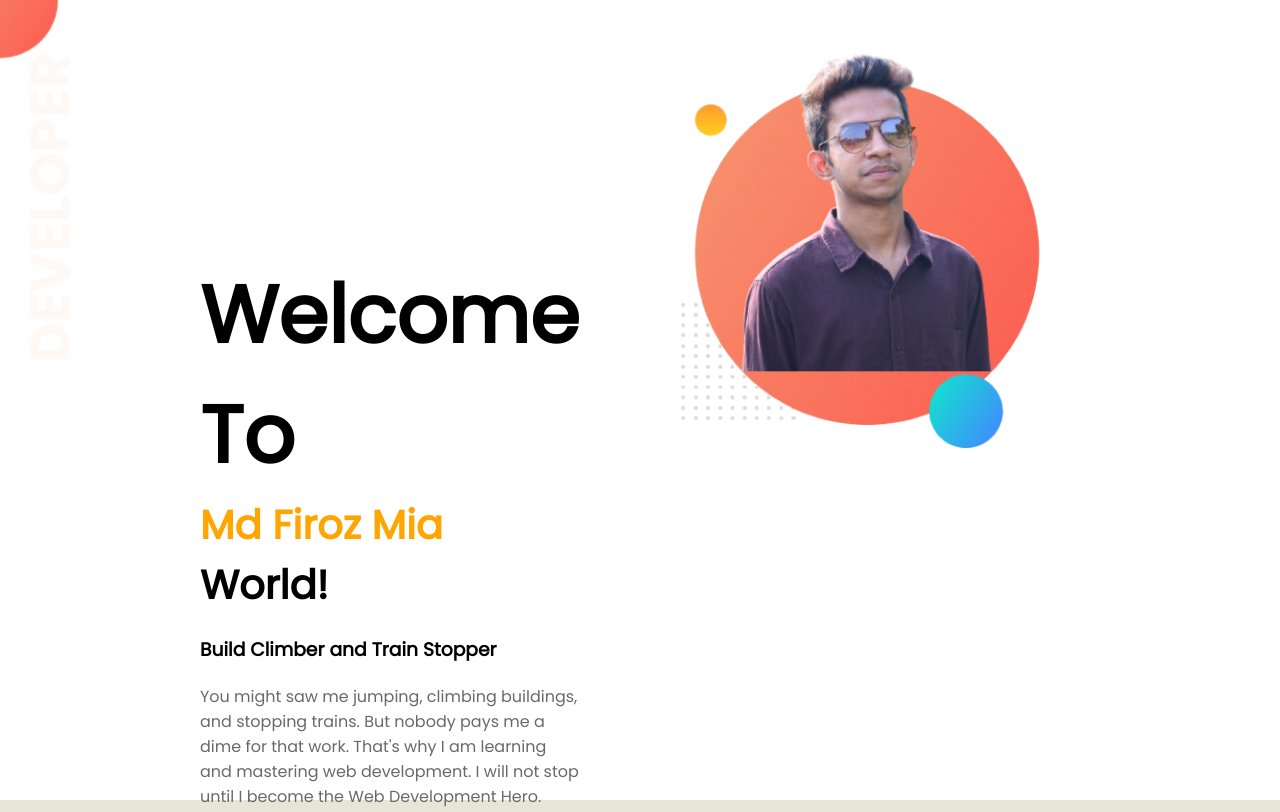
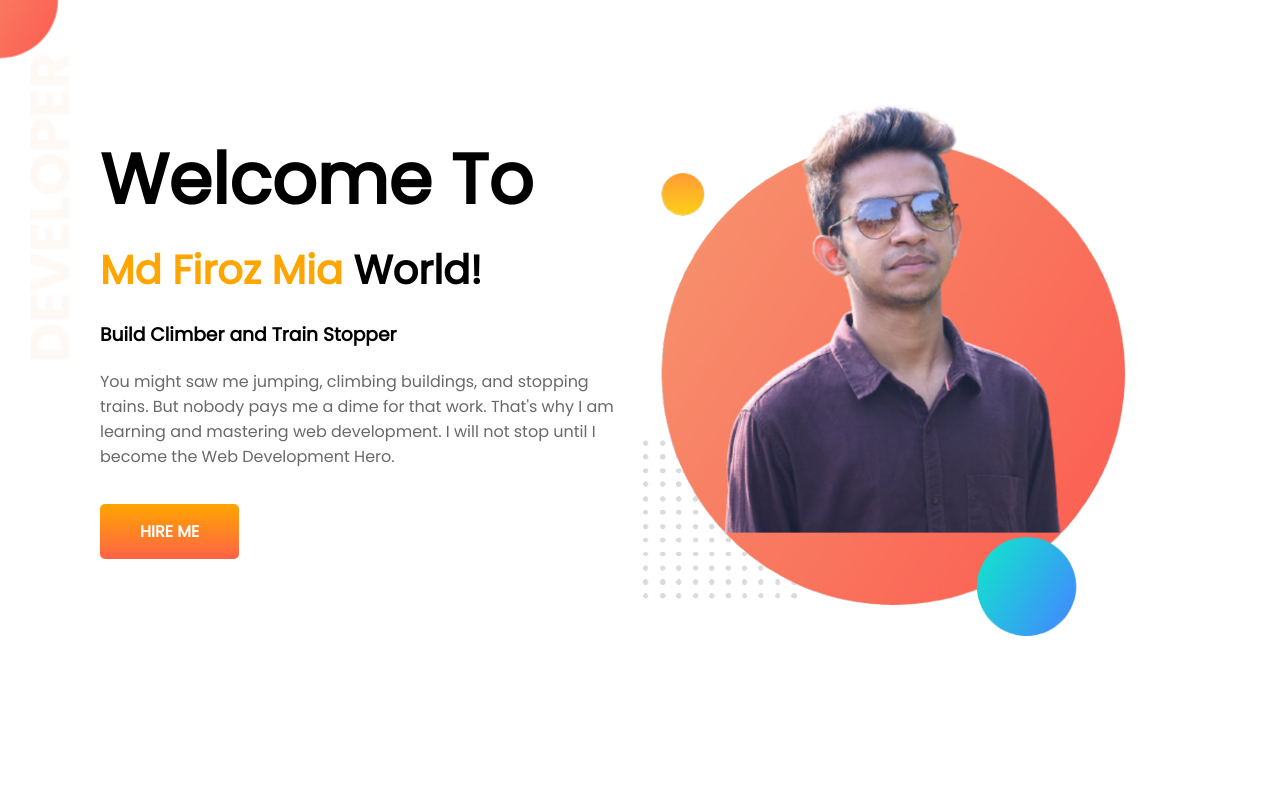
Before and after one commit to Firoz01/Personal-Portfolio, a plain HTML site: page index.html in a window 1280 px wide. Shown: the top 812 px of the page. Drawn offline with Linux system fonts and the light colour scheme.

Commit message:
responsible for pc

```diff
--- a/style.css
+++ b/style.css
@@ -13,6 +13,8 @@
     height: 100vh;
     background-image: url(./images/top-banner.png);
     background-repeat: no-repeat;
+    margin-bottom: 150px;
+    padding-top: 50px;
 }
 .container{
     margin: 0 100px;
@@ -20,7 +22,6 @@
 }
 .flexible-container{
     display: flex;
-    margin-bottom: 150px;
 }
 p{
     color: dimgray;
@@ -28,12 +29,11 @@ p{
 }
 .content-text{
     flex-basis: 50%;
-    margin-top: 35px;
-    padding: 150px 100px;
+
 }
 .content-text h1{
     margin-top: 20px;
-    font-size: 80px;
+    font-size: 70px;
     line-height: 120px;
 }
 .content-text h2{
@@ -46,9 +46,10 @@ p{
 }
 .content-img{
     flex-basis: 50%;
+
 }
 .content-img .hero-img{
-    width: 80%;
+    width: 100%;
     right: 0;
 }
 /*----button----*/
@@ -70,6 +71,8 @@ p{
     background-repeat: no-repeat;
     background-position: right;
     background-color: #e6e6d8;
+    margin-bottom: 150px;
+    padding-top: 100px;
 }
 .content-img .big-img{
     width: 100%;
@@ -94,10 +97,12 @@ p{
     background-image: url(./images/exp-bg.png);
     background-repeat: no-repeat;
     background-position: left;
+    margin-bottom: 150px;
 }
 #Ex-h1{
     font-size: 50px;
     margin-bottom: 100px;
+    margin-left: 15px;
 }
 .experience-items{
     width: 40%;
```
